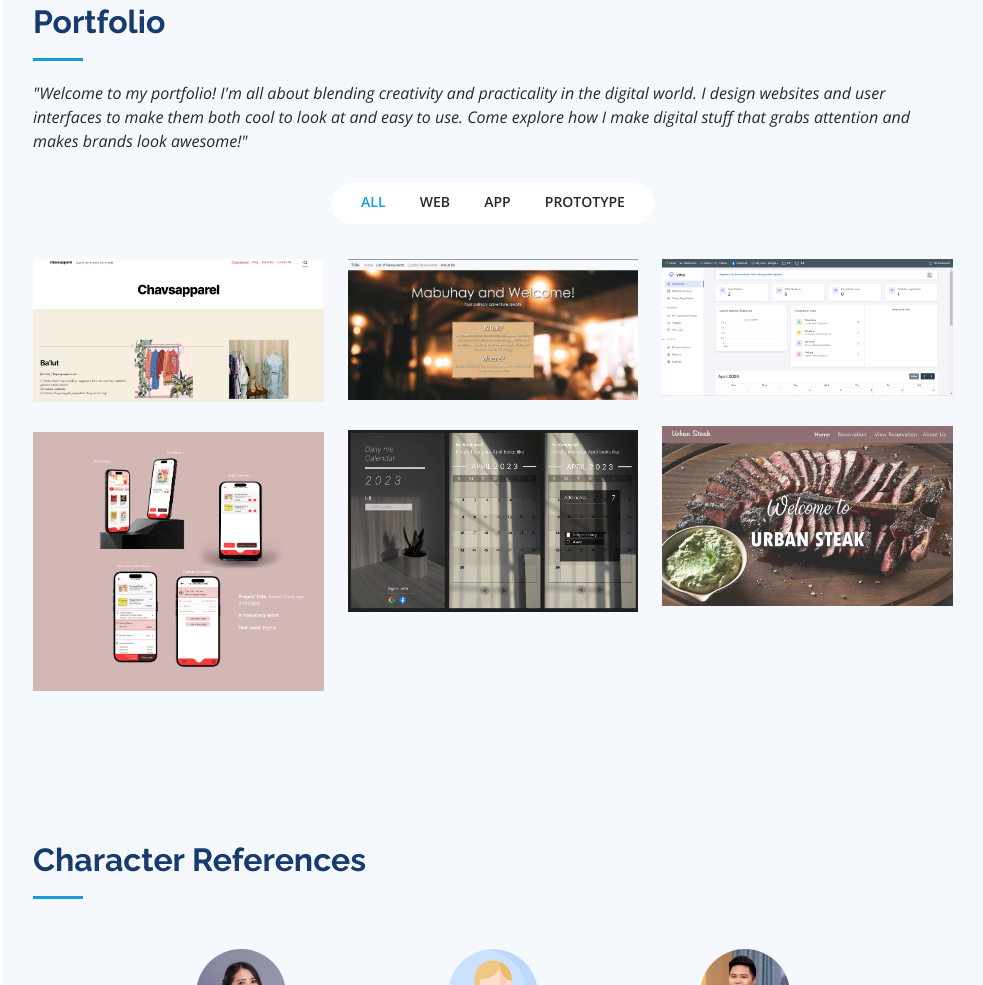
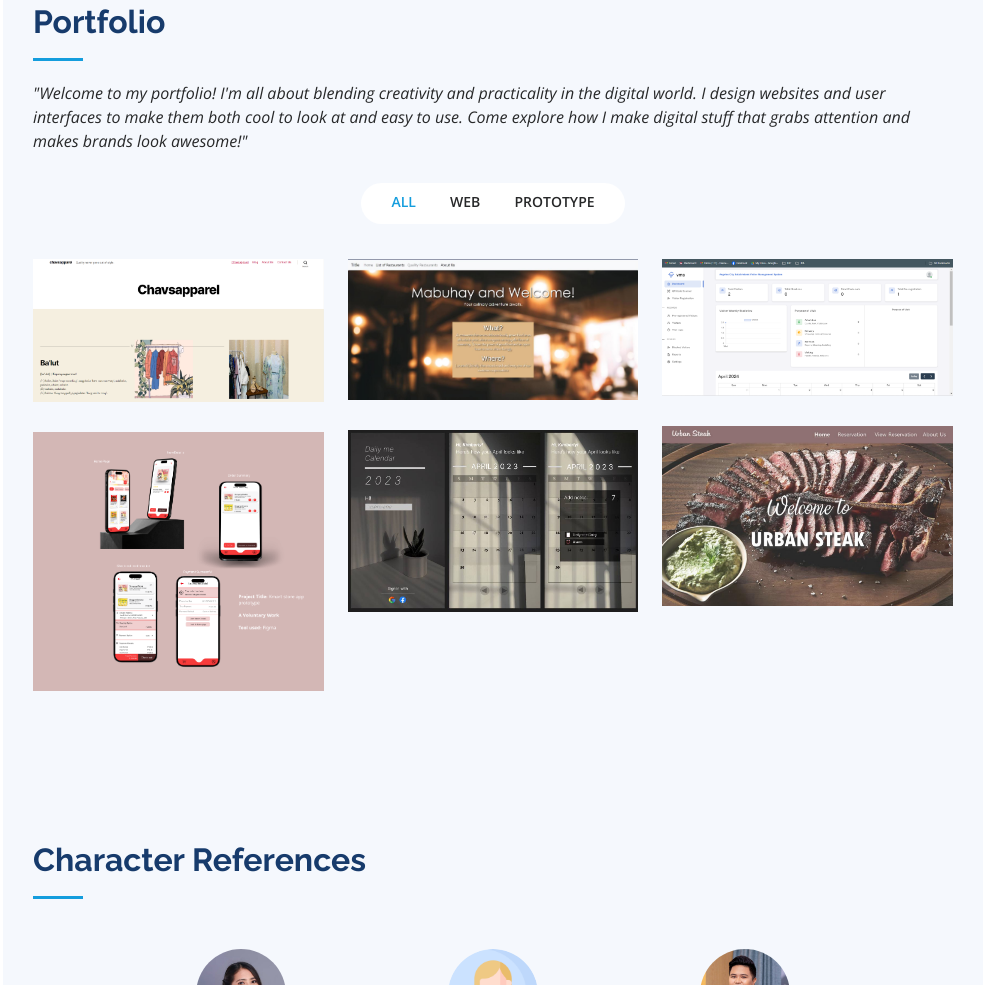
Before and after one commit to Angelo-07/Angelo-07.github.io, a plain HTML site: page index.html in a window 1280 px wide. Shown: the part 3211-4196 px from the top of the page, without its empty margins (297-1280 px from the left). Drawn offline with nearby package versions, Linux system fonts and the light colour scheme.

Commit message:
Update index.html

```diff
--- a/index.html
+++ b/index.html
@@ -289,7 +289,6 @@
             <ul id="portfolio-flters">
               <li data-filter="*" class="filter-active">All</li>
               <li data-filter=".filter-web">Web</li>
-              <li data-filter=".filter-app">App</li>
               <li data-filter=".filter-proto">Prototype</li>
             </ul>
           </div>
```
